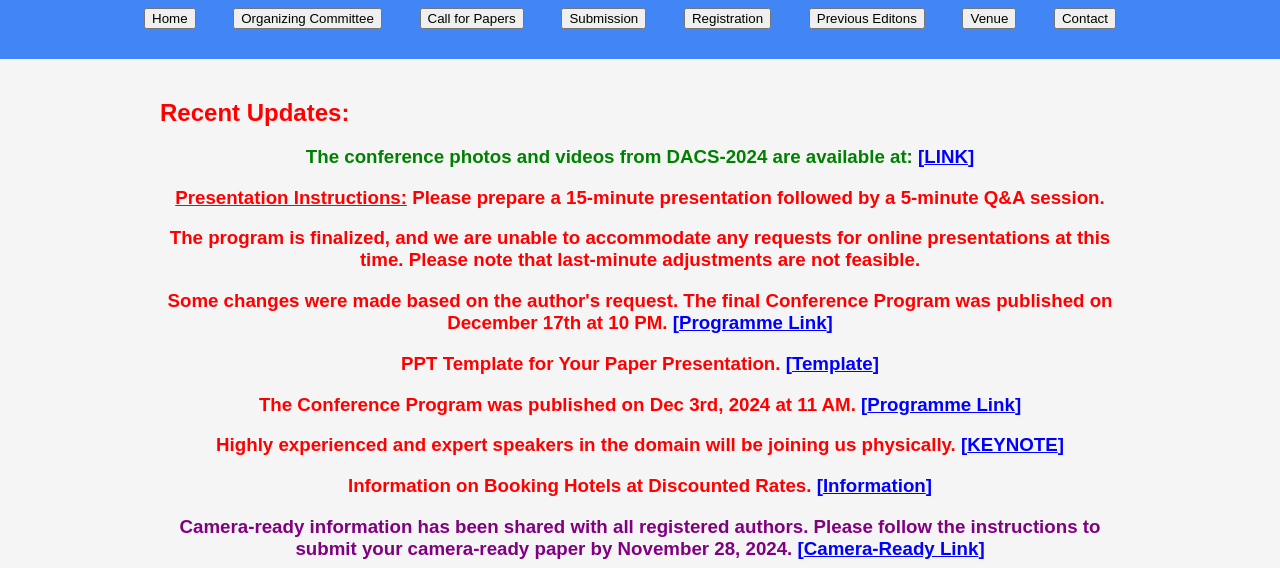
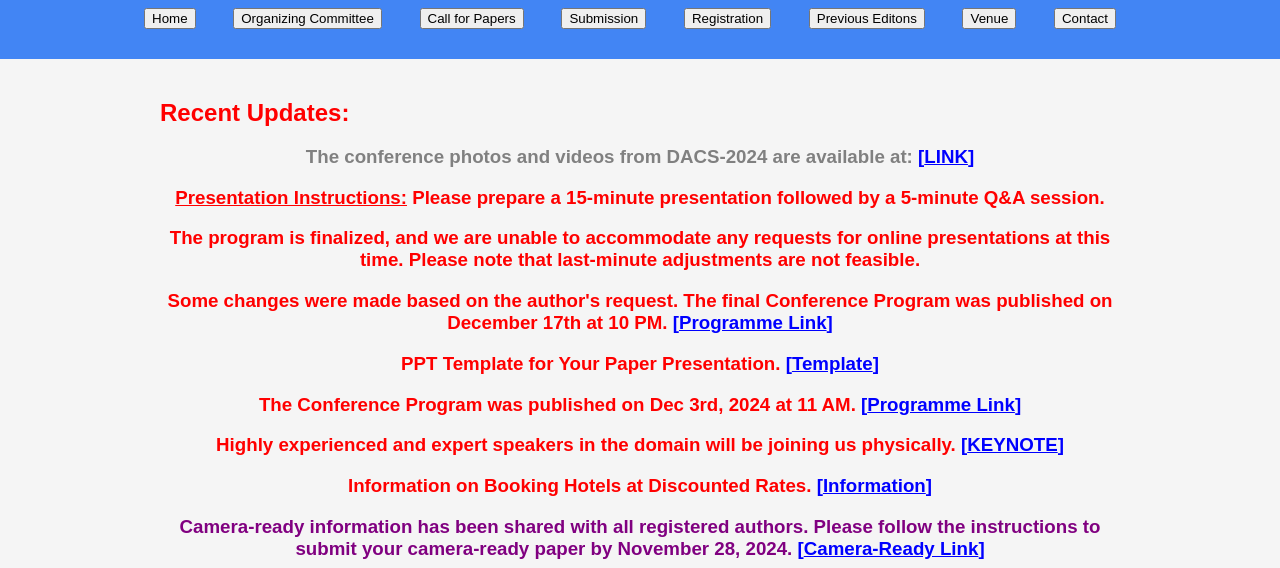
Before and after one commit to icdacs/icdacs.github.io, a plain HTML site: page index.html in a window 1280 px wide. Shown: the part 232-800 px from the top of the page. Drawn offline with Linux system fonts and the light colour scheme.

Commit message:
Update index.html

```diff
--- a/index.html
+++ b/index.html
@@ -37,7 +37,7 @@
   <main>
     <section id="home">
 <h2><font color="red"> Recent Updates: </font></h2>
-<h3><center><font color="green"> The conference photos and videos from DACS-2024 are available at:</font> <a href="https://drive.google.com/drive/folders/1BOrUPDFe9ja5l5o1v1-6d5SaVlxUk6hy?usp=sharing"><font color="blue">[<u>LINK</u>]</font></a></center></h3>
+<h3><center><font color="grey"> The conference photos and videos from DACS-2024 are available at:</font> <a href="https://drive.google.com/drive/folders/1BOrUPDFe9ja5l5o1v1-6d5SaVlxUk6hy?usp=sharing"><font color="blue">[<u>LINK</u>]</font></a></center></h3>
 <h3><center><font color="red"> <u>Presentation Instructions:</u> Please prepare a 15-minute presentation followed by a 5-minute Q&A session.</font></center></h3>
 <h3><center><font color="red"> The program is finalized, and we are unable to accommodate any requests for online presentations at this time. Please note that last-minute adjustments are not feasible.</font></center></h3>
 <h3><center><font color="red"> Some changes were made based on the author's request. The final Conference Program was published on December 17th at 10 PM.</font> <a href="https://drive.google.com/file/d/14pKgL-cX2Tx1W9bDKiSSvSkJC3O3Hrke/view?usp=sharing"><font color="blue">[<u>Programme Link</u>]</font></a></center></h3>
```
